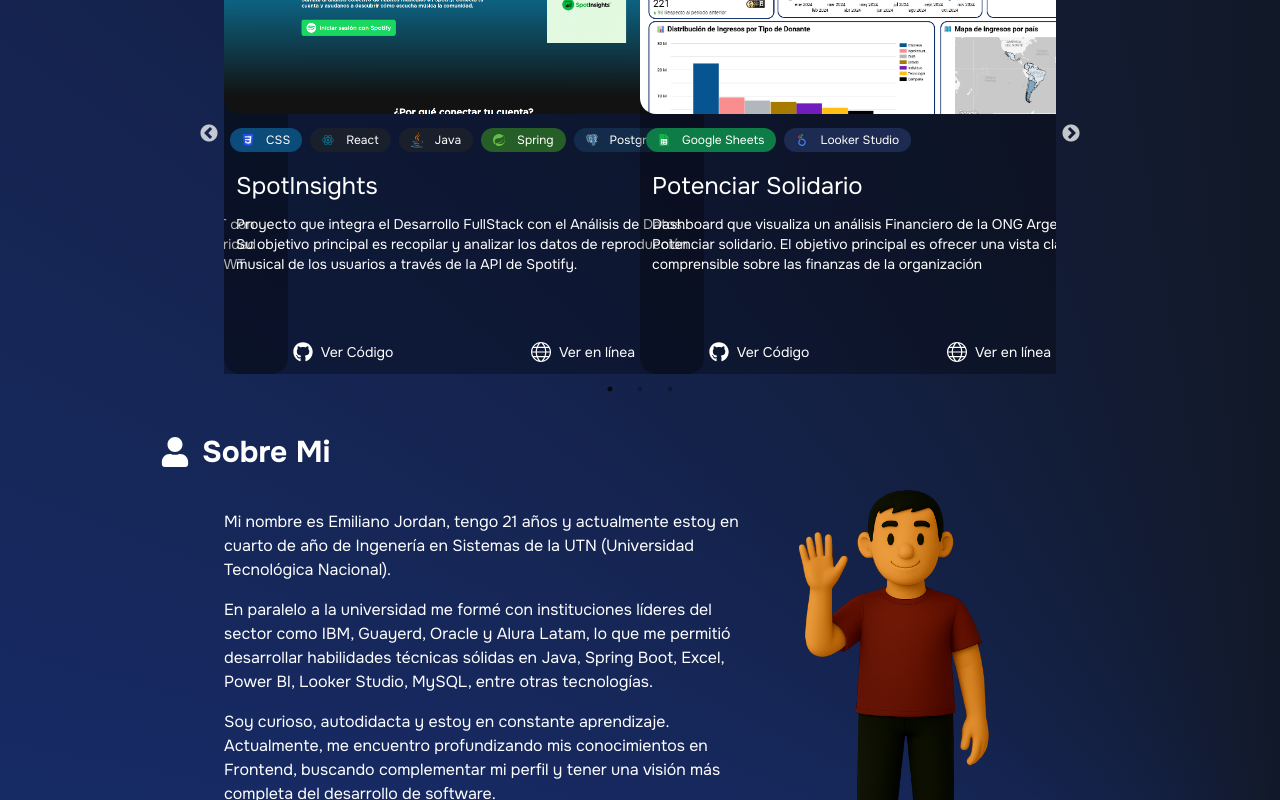
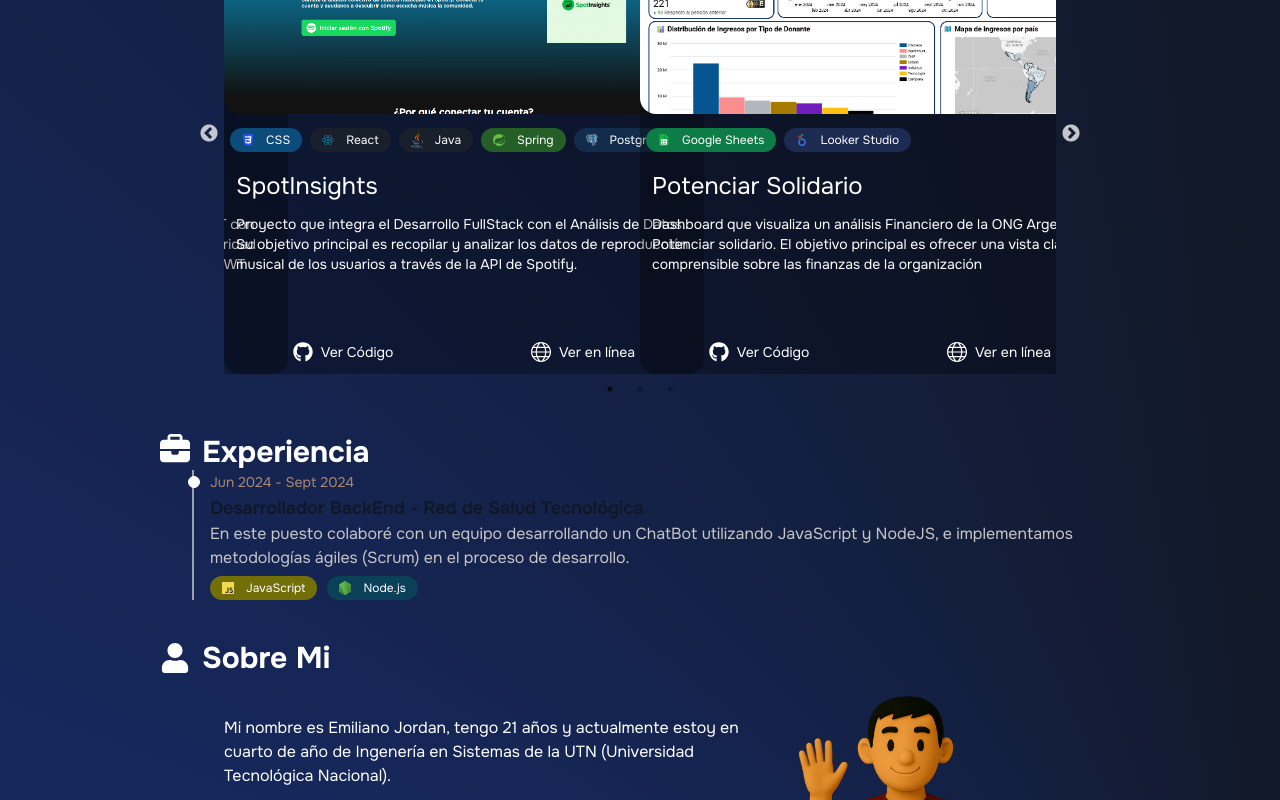
Before and after one commit to EmiJordan11/Mi-Portfolio, a React (Vite) app: page / in a window 1280 px wide. Shown: the part 1310-2110 px from the top of the page. Built offline with nearby package versions, Linux system fonts and the light colour scheme.

Commit message:
feat: add Experience section

```diff
--- a/src/App.jsx
+++ b/src/App.jsx
@@ -6,6 +6,7 @@
 import { Presentation } from './views/Presentation'
 import { Projects } from './views/Projects'
 import { AboutMe } from './views/AboutMe'
+import { Experience } from './views/Experience'
 
 function App() {
 
@@ -14,10 +15,11 @@
   return (
     <>
       <Header />
-      <div className='w-[80vw] mx-auto'>
+      <div className='w-[75vw] mx-auto'>
         <Presentation />
         <Skills />
         <Projects />
+        <Experience />
         <AboutMe />
       </div>
     </>
--- /dev/null
+++ b/src/components/ExperiencieItem.jsx
@@ -0,0 +1,30 @@
+import { skillsData } from "../data/skillsData"
+import { Badge } from "./Badge"
+
+
+export const ExperienceItem = ({ date, title, description, skills }) => {
+    return (
+        <li class="mb-10 ms-4">
+            <div class="absolute w-3 h-3 bg-white rounded-full mt-1.5 -start-1.5 border border-white "></div>
+            <time class="mb-1 text-sm font-normal leading-none text-[#ae876f]">{date}</time>
+            <h3 class="text-lg font-semibold text-gray-900 dark:text-white">{title}</h3>
+            <p class="text-base font-normal text-[#c7c6c6]">{description}</p>
+
+            <div className="flex gap-2.5 mt-1.5">
+                {
+                    skills.map((skill, index) => {
+                        return (
+                            <Badge
+                                key={index}
+                                skill={skillsData[skill]}
+                                bg={skillsData[skill].bg}
+                                height="h-6"
+                                fontSize="text-xs"
+                                widhtImg="w-3" />
+                        )
+                    })
+                }
+            </div>
+        </li>
+    )
+}
--- a/src/components/Header.jsx
+++ b/src/components/Header.jsx
@@ -49,7 +49,7 @@
                         <span class="absolute left-0 bottom-0 h-0.5 w-0 bg-white transition-all duration-300 group-hover:w-full"></span>
                     </li>
                     <li className="relative group hover:cursor-pointer">
-                        <a href="#">Experiencia</a>
+                        <a href="#experience">Experiencia</a>
                         <span class="absolute left-0 bottom-0 h-0.5 w-0 bg-white transition-all duration-300 group-hover:w-full"></span>
                     </li>
                     <li className="relative group hover:cursor-pointer">
--- /dev/null
+++ b/src/components/Timeline.jsx
@@ -0,0 +1,17 @@
+import { experienceData } from "../data/experiencieData"
+import { ExperienceItem } from "./ExperiencieItem"
+
+export const Timeline = () => {
+    return (
+        <ol class="w-[70vw] mx-auto  relative border-s-2 border-gray-400">
+
+            {
+                experienceData.map((experience, index)=>{
+                    return(
+                        <ExperienceItem key={index} {...experience}/>
+                    )
+                })
+            }
+        </ol>
+    )
+}
--- /dev/null
+++ b/src/data/experiencieData.js
@@ -0,0 +1,9 @@
+
+export const experienceData = [
+    {
+        date: "Jun 2024 - Sept 2024",
+        title: "Desarrollador BackEnd - Red de Salud Tecnológica",
+        description: "En este puesto colaboré con un equipo desarrollando un ChatBot utilizando JavaScript y NodeJS, e implementamos metodologías ágiles (Scrum) en el proceso de desarrollo.",
+        skills: ["JS", "NODEJS"]
+    }
+]
--- a/src/data/skillsData.js
+++ b/src/data/skillsData.js
@@ -3,6 +3,7 @@
 import javascript from '../assets/icons/javascript.svg'
 import react from '../assets/icons/react.svg'
 import tailwind from '../assets/icons/tailwindcss.svg'
+import node from '../assets/icons/nodejs.svg'
 import java from '../assets/icons/java.svg'
 import spring from '../assets/icons/spring.svg'
 import mysql from '../assets/icons/mysql.svg'
@@ -26,7 +27,6 @@
         icon: html,
         tag: "FrontEnd",
         bg: "bg-[#af371c]"
-        // bg: "bg-[#ff876c]"
     },
     CSS: {
         name: "CSS",
@@ -63,6 +63,12 @@
         icon: spring,
         tag: "BackEnd",
         bg: "bg-[#255e26]"
+    },
+    NODEJS: {
+        name: "Node.js",
+        icon: node,
+        tag: "BackEnd",
+        bg: "bg-[#0a4058]"
     },
     MYSQL: {
         name: "MySQL",
--- a/src/views/AboutMe.jsx
+++ b/src/views/AboutMe.jsx
@@ -2,7 +2,7 @@
 
 export const AboutMe = ()=>{
     return (
-        <section id="about" className="w-[75vw] mx-auto mb-[60px] scroll-mt-[66px]">
+        <section id="about" className="mb-[60px] scroll-mt-[66px]">
             <div className="flex items-center gap-3 font-bold text-3xl mb-4">
                 <FaUser />
                 <h2>Sobre Mi</h2>
--- /dev/null
+++ b/src/views/Experience.jsx
@@ -0,0 +1,14 @@
+import { FaBriefcase } from "react-icons/fa6";
+import { Timeline } from "../components/Timeline";
+
+export const Experience = ()=>{
+    return(
+        <section id="experience" className="scroll-mt-[66px]">
+            <div className="flex gap-3 font-bold text-3xl mb-">
+                <FaBriefcase />
+                <h2>Experiencia</h2>
+            </div>
+            <Timeline />
+        </section>
+    )
+}
--- a/src/views/Projects.jsx
+++ b/src/views/Projects.jsx
@@ -3,7 +3,7 @@
 
 export const Projects=()=>{
     return (
-        <section id="projects" className="w-[75vw] m-auto mb-[60px] scroll-mt-[66px]" >
+        <section id="projects" className="mb-[60px] scroll-mt-[66px]" >
             <div className="flex items-center gap-3 font-bold text-3xl mb-4">
                 <LuCodeXml className="text-4xl" />
                 <h2>Proyectos</h2>
--- a/src/views/Skills.jsx
+++ b/src/views/Skills.jsx
@@ -4,7 +4,7 @@
 
 export const Skills = () => {
     return (
-        <section id="skills" className='w-[75vw] m-auto mb-[60px] scroll-mt-[66px]'>
+        <section id="skills" className='mb-[60px] scroll-mt-[66px]'>
             <div className='flex flex-col gap-3'>
                 <div className='flex gap-3 font-bold text-3xl mb-4'>
                     <FaTools />
```
Also changed, not shown: src/assets/icons/nodejs.svg (added).
